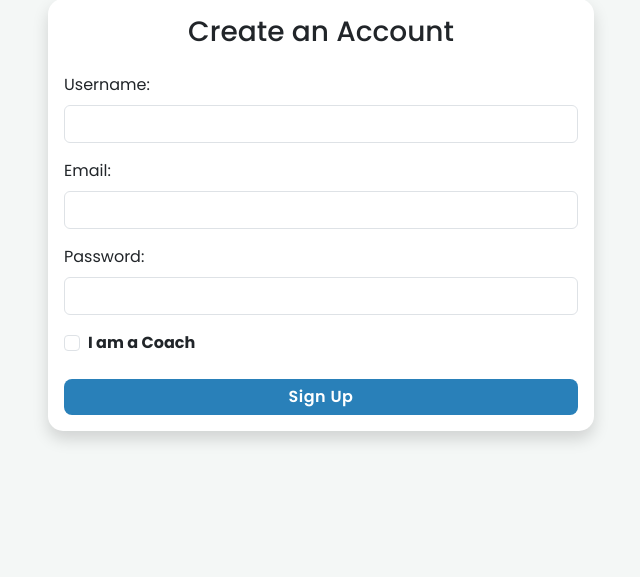
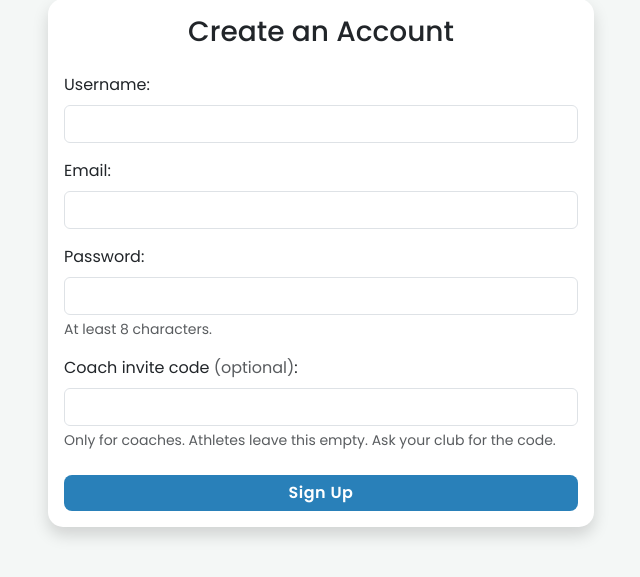
Before and after one commit to ByAurelius/archery-performance-tracker, a Flask app: page /register in a window 1280 px wide. Shown: the part 120-697 px from the top of the page, without its empty margins (319-959 px from the left). Run offline with Flask 3, Linux system fonts and the light colour scheme; some libraries are stand-ins or nearby versions.

Commit message:
Hardened security: CSRF, coach invite code, validation and safe uploads
- Debug mode comes from FLASK_DEBUG in .env instead of being hard-coded
- Coach accounts need COACH_INVITE_CODE from .env (compare_digest)
- CSRF protection (Flask-WTF) with a token in every POST form
- Plan completion and string reset only accept POST
- Sign-up validates required fields, password length and duplicates
- Failed login shows a message on the login form
- Uploads: images only, max 5 MB, saved under a random name
- 9 new tests and a Security section in the README

Co-Authored-By: Claude Opus 5.5 <noreply@anthropic.com>

```diff
--- a/app.py
+++ b/app.py
@@ -10,6 +10,8 @@ from dotenv import load_dotenv
 from flask import Flask, render_template, request, redirect, url_for, session, make_response, flash
 from flask_sqlalchemy import SQLAlchemy
 from flask_migrate import Migrate
+from flask_wtf.csrf import CSRFProtect, CSRFError
+import uuid
 import analytics
 import insights
 from werkzeug.security import generate_password_hash, check_password_hash
@@ -26,9 +28,12 @@ if not app.secret_key:
 app.config['SQLALCHEMY_DATABASE_URI'] = os.environ.get('DATABASE_URL', 'sqlite:///archery.db')
 app.config['SQLALCHEMY_TRACK_MODIFICATIONS'] = False
 app.config['UPLOAD_FOLDER'] = 'static/uploads'
+app.config['MAX_CONTENT_LENGTH'] = 5 * 1024 * 1024  # largest accepted upload: 5 MB
+ALLOWED_IMAGE_EXTENSIONS = {'png', 'jpg', 'jpeg', 'webp', 'gif'}
 
 db = SQLAlchemy(app)
 migrate = Migrate(app, db)
+csrf = CSRFProtect(app)  # every POST form must carry the csrf_token hidden field
 
 # 122 cm WA target face: radius 610 mm, 10 rings of 61 mm each.
 # The canvas draws it with a 200 px radius, so 1 px = 3.05 mm.
@@ -144,19 +149,68 @@ def page_not_found(e): return render_template('error.html', code=404, message="P
 def server_error(e): return render_template('error.html', code=500, message="Internal Server Error"), 500
 
 
+@app.errorhandler(413)
+def file_too_large(e): return render_template('error.html', code=413, message="File too large (max 5 MB)."), 413
+
+
+@app.errorhandler(CSRFError)
+def csrf_error(e):
+    return render_template('error.html', code=400,
+                           message="This form has expired or was not sent from this site. Please go back, reload the page and try again."), 400
+
+
+# --- FILE UPLOADS ---
+def save_upload(file_storage):
+    """Save an uploaded photo under a random name so users cannot overwrite each other's files.
+    Returns the new file name, or None when no file was chosen; raises ValueError for non-images."""
+    if not file_storage or file_storage.filename == '': return None
+    name = secure_filename(file_storage.filename)
+    ext = name.rsplit('.', 1)[-1].lower() if '.' in name else ''
+    if ext not in ALLOWED_IMAGE_EXTENSIONS:
+        raise ValueError('Only image files can be uploaded (PNG, JPG, JPEG, WEBP or GIF).')
+    filename = f'{uuid.uuid4().hex}.{ext}'
+    os.makedirs(app.config['UPLOAD_FOLDER'], exist_ok=True)
+    file_storage.save(os.path.join(app.config['UPLOAD_FOLDER'], filename))
+    return filename
+
+
 # --- ROUTES ---
 @app.route('/')
 def home_page(): return render_template('index.html')
 
 
+def is_valid_coach_code(code):
+    """Coach accounts need the invite code from .env; an unset or placeholder code blocks them all."""
+    expected = os.environ.get('COACH_INVITE_CODE', '')
+    if expected in ('', 'change-me'): return False
+    return secrets.compare_digest(code.encode(), expected.encode())
+
+
 @app.route('/register', methods=['GET', 'POST'])
 def register_page():
     if request.method == 'POST':
-        hashed_password = generate_password_hash(request.form.get('password'))
-        new_archer = Archer(username=request.form.get('username'), email=request.form.get('email'),
-                            password=hashed_password, is_coach=(request.form.get('is_coach') == 'on'))
-        db.session.add(new_archer)
+        username = (request.form.get('username') or '').strip()
+        email = (request.form.get('email') or '').strip()
+        password = request.form.get('password') or ''
+        coach_code = (request.form.get('coach_code') or '').strip()
+        error = None
+        if not username or not email or not password:
+            error = 'Please fill in your username, email and password.'
+        elif len(password) < 8:
+            error = 'The password must be at least 8 characters long.'
+        elif Archer.query.filter_by(username=username).first():
+            error = 'This username is already taken. Please choose another one.'
+        elif Archer.query.filter_by(email=email).first():
+            error = 'An account with this email already exists. Try logging in instead.'
+        elif coach_code and not is_valid_coach_code(coach_code):
+            error = 'The coach invite code is not correct. Leave it empty to sign up as an athlete.'
+        if error:
+            flash(error, 'danger')
+            return render_template('register.html', username=username, email=email)
+        db.session.add(Archer(username=username, email=email, password=generate_password_hash(password),
+                              is_coach=bool(coach_code)))
         db.session.commit()
+        flash('Your account has been created. You can log in now.', 'success')
         return redirect(url_for('login_page'))
     return render_template('register.html')
 
@@ -170,7 +224,8 @@ def login_page():
             session['username'] = archer.username
             session['is_coach'] = archer.is_coach
             return redirect(url_for('coach_dashboard_page') if archer.is_coach else url_for('dashboard_page'))
-        return "<h1>Invalid Email or Password!</h1>"
+        flash('Invalid email or password.', 'danger')
+        return render_template('login.html', email=request.form.get('email', ''))
     return render_template('login.html')
 
 
@@ -223,7 +278,7 @@ def assign_plan(athlete_id):
     return redirect(url_for('athlete_stats_page', athlete_id=athlete_id))
 
 
-@app.route('/complete_plan/<int:plan_id>')
+@app.route('/complete_plan/<int:plan_id>', methods=['POST'])
 def complete_plan(plan_id):
     if 'user_id' not in session: return redirect(url_for('login_page'))
     plan = TrainingPlan.query.get_or_404(plan_id)
@@ -237,12 +292,11 @@ def complete_plan(plan_id):
 def add_score_page():
     if 'user_id' not in session: return redirect(url_for('login_page'))
     if request.method == 'POST':
-        form_image = request.files.get('target_image')
-        filename = None
-        if form_image and form_image.filename != '':
-            filename = secure_filename(form_image.filename)
-            os.makedirs(app.config['UPLOAD_FOLDER'], exist_ok=True)
-            form_image.save(os.path.join(app.config['UPLOAD_FOLDER'], filename))
+        try:
+            filename = save_upload(request.files.get('target_image'))
+        except ValueError as e:
+            flash(str(e), 'danger')
+            return render_template('add_score.html'), 400
 
         arrows_per_end = int(request.form.get('arrows_per_end') or 6)
         clicked_arrows = json.loads(request.form.get('arrow_data') or '[]')
@@ -278,7 +332,7 @@ def add_score_page():
     return render_template('add_score.html')
 
 
-@app.route('/reset_string_lifespan')
+@app.route('/reset_string_lifespan', methods=['POST'])
 def reset_string_lifespan():
     if 'user_id' not in session: return redirect(url_for('login_page'))
     archer = Archer.query.get(session['user_id'])
@@ -306,12 +360,11 @@ def export_csv():
 def add_sight_mark_page():
     if 'user_id' not in session: return redirect(url_for('login_page'))
     if request.method == 'POST':
-        form_image = request.files.get('sight_image')
-        filename = None
-        if form_image and form_image.filename != '':
-            filename = secure_filename(form_image.filename)
-            os.makedirs(app.config['UPLOAD_FOLDER'], exist_ok=True)
-            form_image.save(os.path.join(app.config['UPLOAD_FOLDER'], filename))
+        try:
+            filename = save_upload(request.files.get('sight_image'))
+        except ValueError as e:
+            flash(str(e), 'danger')
+            return render_template('add_sight_mark.html'), 400
         db.session.add(SightMark(date_recorded=request.form.get('date'), distance=request.form.get('distance'),
                                  setting=request.form.get('setting'), image_file=filename,
                                  archer_id=session['user_id']))
@@ -573,4 +626,5 @@ def logout_page():
 
 
 if __name__ == '__main__':
-    app.run(debug=True)
+    # Debug mode only when FLASK_DEBUG=1 in .env: its debugger can run any code if exposed
+    app.run(debug=os.environ.get('FLASK_DEBUG', '0') == '1')
--- a/requirements.txt
+++ b/requirements.txt
@@ -1,6 +1,7 @@
 Flask==3.1.3
 Flask-SQLAlchemy==3.1.1
 Flask-Migrate==4.1.0
+Flask-WTF==1.3.0
 SQLAlchemy==2.0.50
 Werkzeug==3.1.8
 numpy==2.5.4
--- a/templates/add_score.html
+++ b/templates/add_score.html
@@ -45,6 +45,7 @@
                 <h4 class="card-title text-center mb-4">Official Scorecard</h4>
 
                 <form method="POST" action="/add_score" id="scoreForm" enctype="multipart/form-data">
+                    <input type="hidden" name="csrf_token" value="{{ csrf_token() }}">
                     <div class="row mb-3">
                         <div class="col-4">
                             <label class="form-label fw-bold">Date:</label>
--- a/templates/add_sight_mark.html
+++ b/templates/add_sight_mark.html
@@ -6,6 +6,7 @@
             <div class="card-body">
                 <h3 class="card-title text-center mb-4">Add Sight Mark</h3>
                 <form method="POST" action="/add_sight_mark" enctype="multipart/form-data">
+                    <input type="hidden" name="csrf_token" value="{{ csrf_token() }}">
                     <div class="mb-3">
                         <label class="form-label">Date:</label>
                         <input type="date" name="date" class="form-control" required>
--- a/templates/add_tuning.html
+++ b/templates/add_tuning.html
@@ -6,6 +6,7 @@
             <div class="card-body">
                 <h3 class="card-title text-center text-info mb-4">Add Bow Tuning Setup</h3>
                 <form method="POST" action="/add_tuning">
+                    <input type="hidden" name="csrf_token" value="{{ csrf_token() }}">
                     <div class="row mb-3">
                         <div class="col-md-6">
                             <label class="form-label fw-bold">Date:</label>
--- a/templates/athlete_stats.html
+++ b/templates/athlete_stats.html
@@ -51,6 +51,7 @@
             <div class="card-body">
                 <h5 class="card-title text-success">Assign New Training Plan</h5>
                 <form method="POST" action="/assign_plan/{{ athlete.id }}">
+                    <input type="hidden" name="csrf_token" value="{{ csrf_token() }}">
                     <div class="mb-2"><label class="form-label small fw-bold">Plan Title:</label><input type="text" name="title" class="form-control form-control-sm" required></div>
                     <div class="mb-2"><label class="form-label small fw-bold">Date:</label><input type="date" name="date_assigned" class="form-control form-control-sm" required></div>
                     <div class="mb-3"><label class="form-label small fw-bold">Description / Tasks:</label><textarea name="description" class="form-control form-control-sm" rows="3" required></textarea></div>
--- a/templates/login.html
+++ b/templates/login.html
@@ -6,9 +6,10 @@
             <div class="card-body">
                 <h3 class="card-title text-center mb-4">Login</h3>
                 <form method="POST" action="/login">
+                    <input type="hidden" name="csrf_token" value="{{ csrf_token() }}">
                     <div class="mb-3">
                         <label class="form-label">Email:</label>
-                        <input type="email" name="email" class="form-control" required>
+                        <input type="email" name="email" class="form-control" value="{{ email or '' }}" required>
                     </div>
                     <div class="mb-3">
                         <label class="form-label">Password:</label>
--- a/templates/model.html
+++ b/templates/model.html
@@ -11,6 +11,7 @@
         <span class="text-muted">How the AI predicts next month, and how much you can trust it</span>
     </div>
     <form method="POST" action="{{ url_for('retrain_model') }}" class="d-flex gap-2 align-items-center">
+        <input type="hidden" name="csrf_token" value="{{ csrf_token() }}">
         <a href="/coach_dashboard" class="btn btn-sm btn-secondary">&larr; Coach Panel</a>
         <button type="submit" class="btn btn-sm btn-primary" {% if training.running %}disabled{% endif %}
                 title="Teach the AI again using all sessions recorded so far"
--- a/templates/my_trainings.html
+++ b/templates/my_trainings.html
@@ -34,6 +34,7 @@
                             <a href="/view_training/{{ score.id }}" class="btn btn-sm btn-primary">View Scorecard</a>
                             <form method="POST" action="{{ url_for('delete_training', score_id=score.id, page=pagination.page) }}" class="d-inline"
                                   onsubmit="return confirm('Delete the training session from {{ score.date }}? This cannot be undone.')">
+                                <input type="hidden" name="csrf_token" value="{{ csrf_token() }}">
                                 <button type="submit" class="btn btn-sm btn-outline-danger">Delete</button>
                             </form>
                         </td>
--- a/templates/profile.html
+++ b/templates/profile.html
@@ -6,6 +6,7 @@
             <div class="card-body">
                 <h3 class="card-title text-center text-info mb-4">Edit Profile</h3>
                 <form method="POST" action="/profile">
+                    <input type="hidden" name="csrf_token" value="{{ csrf_token() }}">
                     <div class="row mb-3">
                         <div class="col-md-6">
                             <label class="form-label">First Name:</label>
--- a/templates/register.html
+++ b/templates/register.html
@@ -6,21 +6,24 @@
             <div class="card-body">
                 <h3 class="card-title text-center mb-4">Create an Account</h3>
                 <form method="POST" action="/register">
+                    <input type="hidden" name="csrf_token" value="{{ csrf_token() }}">
                     <div class="mb-3">
                         <label class="form-label">Username:</label>
-                        <input type="text" name="username" class="form-control" required>
+                        <input type="text" name="username" class="form-control" value="{{ username or '' }}" required>
                     </div>
                     <div class="mb-3">
                         <label class="form-label">Email:</label>
-                        <input type="email" name="email" class="form-control" required>
+                        <input type="email" name="email" class="form-control" value="{{ email or '' }}" required>
                     </div>
                     <div class="mb-3">
                         <label class="form-label">Password:</label>
-                        <input type="password" name="password" class="form-control" required>
+                        <input type="password" name="password" class="form-control" minlength="8" required>
+                        <div class="form-text">At least 8 characters.</div>
                     </div>
-                    <div class="mb-4 form-check">
-                        <input type="checkbox" class="form-check-input" id="isCoachCheck" name="is_coach">
-                        <label class="form-check-label fw-bold" for="isCoachCheck">I am a Coach</label>
+                    <div class="mb-4">
+                        <label class="form-label" for="coachCode">Coach invite code <span class="text-muted fw-normal">(optional)</span>:</label>
+                        <input type="text" name="coach_code" id="coachCode" class="form-control" autocomplete="off">
+                        <div class="form-text">Only for coaches. Athletes leave this empty. Ask your club for the code.</div>
                     </div>
                     <button type="submit" class="btn btn-primary w-100">Sign Up</button>
                 </form>
--- a/templates/view_training.html
+++ b/templates/view_training.html
@@ -13,6 +13,7 @@
         {% if score.archer_id == session.get('user_id') %}
         <form method="POST" action="{{ url_for('delete_training', score_id=score.id) }}" class="d-inline"
               onsubmit="return confirm('Delete this training session? This cannot be undone.')">
+            <input type="hidden" name="csrf_token" value="{{ csrf_token() }}">
             <button type="submit" class="btn btn-outline-danger me-2">🗑️ Delete</button>
         </form>
         {% endif %}
```
Also changed, not shown: templates/dashboard.html (+9 -2 lines), tests/test_app.py (+90 -3 lines), README.md, 1 other file.
